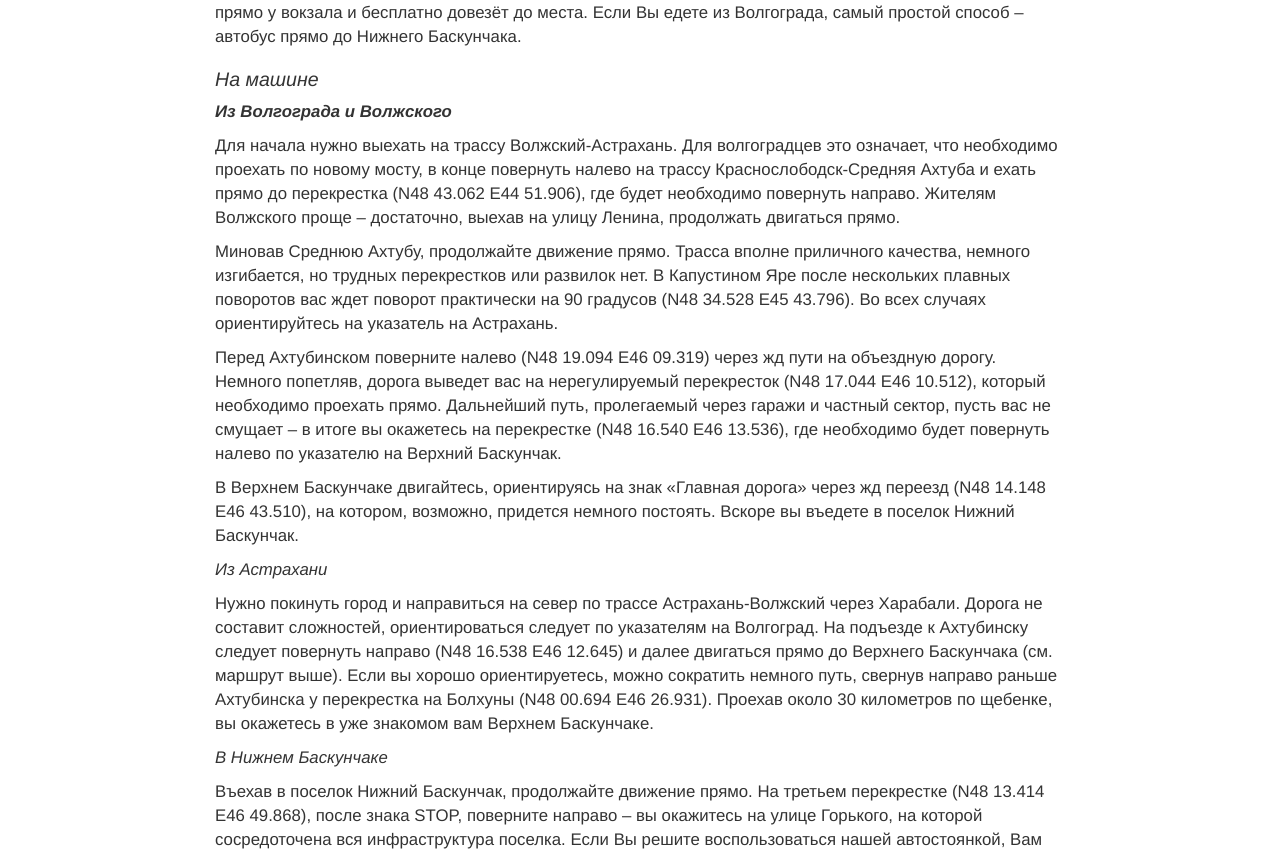
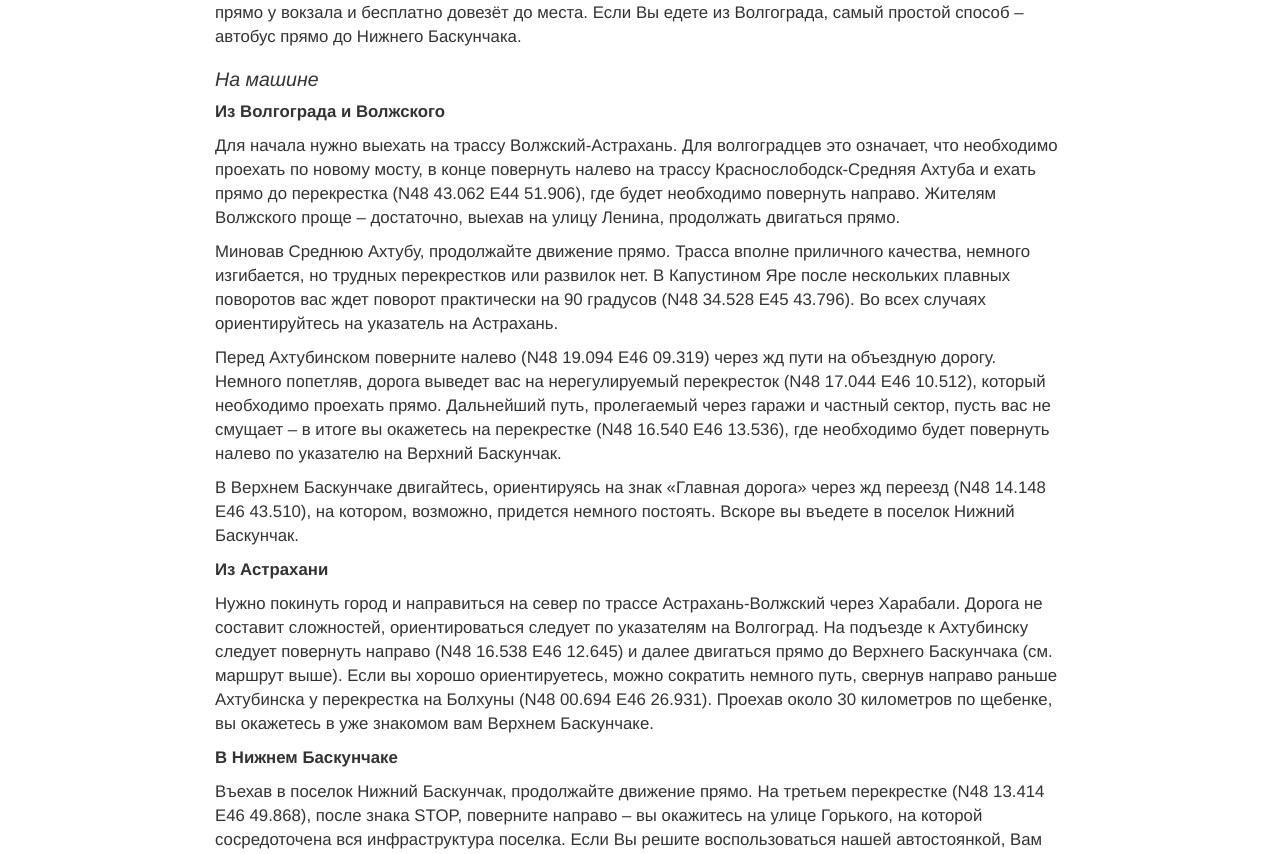
Before and after one commit to Baskunchak/baskunchak.github.io, a Jekyll site: the page built from way.md, in a window 1280 px wide. Shown: the part 343-1197 px from the top of the page. Built offline with Jekyll 4.4.1, drawn with Linux system fonts in a browser that asks for light colours.

Commit message:
Update way.md

```diff
--- a/way.md
+++ b/way.md
@@ -15,7 +15,7 @@ title: "Баскунчак - как добраться"
 На машине
 ---------
 
-***Из Волгограда и Волжского***
+**Из Волгограда и Волжского**
 
 Для начала нужно выехать на трассу Волжский-Астрахань. Для волгоградцев это означает, что необходимо проехать по новому мосту, в конце повернуть налево на трассу Краснослободск-Средняя Ахтуба и ехать прямо до перекрестка (N48 43.062 E44 51.906), где будет необходимо повернуть направо. Жителям Волжского проще – достаточно, выехав на улицу Ленина, продолжать двигаться прямо.
 
@@ -25,11 +25,11 @@ title: "Баскунчак - как добраться"
 
 В Верхнем Баскунчаке двигайтесь, ориентируясь на знак «Главная дорога» через жд переезд (N48 14.148 E46 43.510), на котором, возможно, придется немного постоять. Вскоре вы въедете в поселок Нижний Баскунчак.
 
-*Из Астрахани*
+**Из Астрахани**
 
 Нужно покинуть город и направиться на север по трассе Астрахань-Волжский через Харабали. Дорога не составит сложностей, ориентироваться следует по указателям на Волгоград. На подъезде к Ахтубинску следует повернуть направо (N48 16.538 E46 12.645) и далее двигаться прямо до Верхнего Баскунчака (см. маршрут выше).
 Если вы хорошо ориентируетесь, можно сократить немного путь, свернув направо раньше Ахтубинска у перекрестка на Болхуны (N48 00.694 E46 26.931). Проехав около 30 километров по щебенке, вы окажетесь в уже знакомом вам Верхнем Баскунчаке.
 
-*В Нижнем Баскунчаке*
+**В Нижнем Баскунчаке**
 
 Въехав в поселок Нижний Баскунчак, продолжайте движение прямо. На третьем перекрестке (N48 13.414 E46 49.868), после знака STOP, поверните направо – вы окажитесь на улице Горького, на которой сосредоточена вся инфраструктура поселка. Если Вы решите воспользоваться нашей автостоянкой, Вам нужно будет проехать улицу Горького до конца и повернуть налево – Вы попадёте прямо к улице Октябрьской, дом 8а.
```
